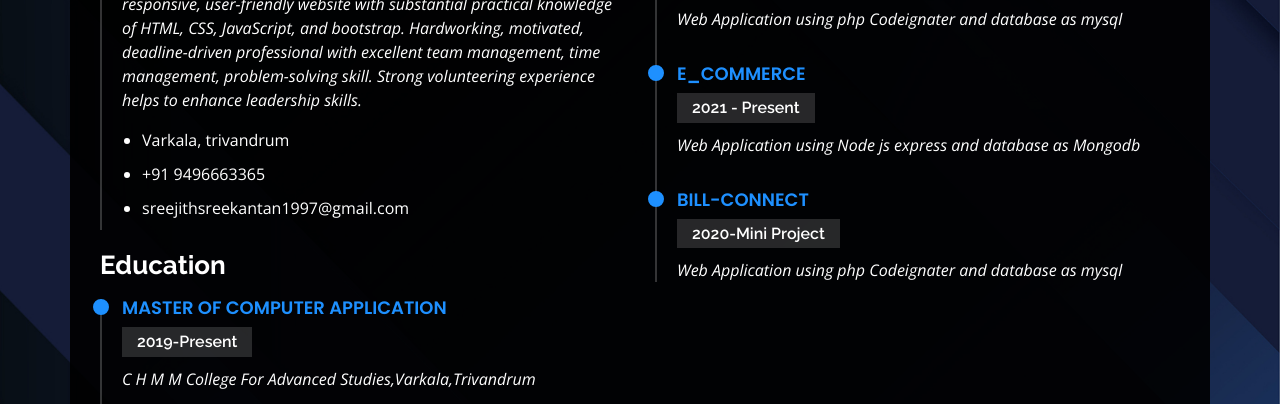
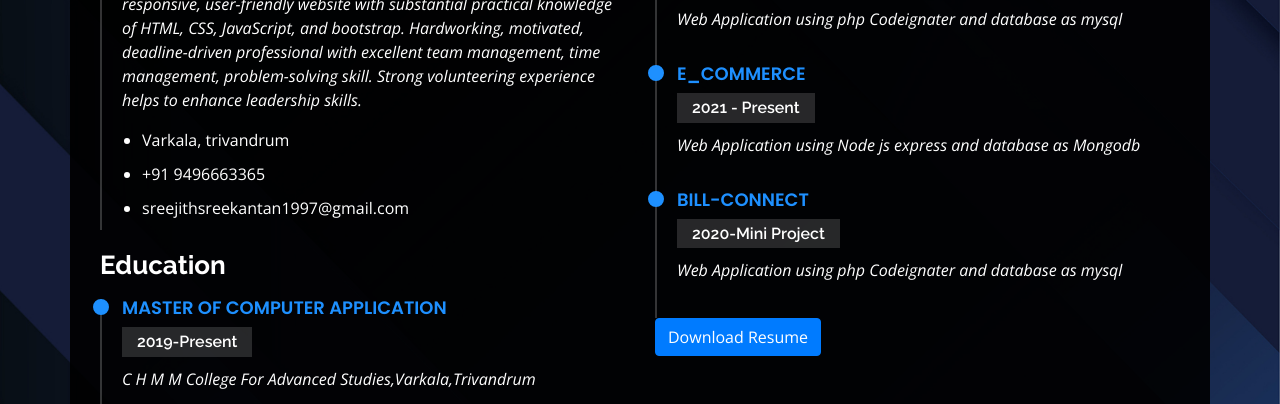
Before and after one commit to sreejiths97/sreejithresume, a plain HTML site: page index.html in a window 1280 px wide. Both pictures are taken after a click on the link "Resume". Shown: the part 342-746 px from the top of the page. Drawn offline with nearby package versions, Linux system fonts and the light colour scheme.

Commit message:
cv download button add

```diff
--- a/index.html
+++ b/index.html
@@ -363,6 +363,9 @@
 
             </p>
           </div>
+			<div >
+             <a href="assets/img/sreejithresume.pdf" download><button class="btn btn-primary">Download Resume</button></a>
+          </div>
         </div>
       </div>
 
```
Also changed, not shown: 1 other file.
